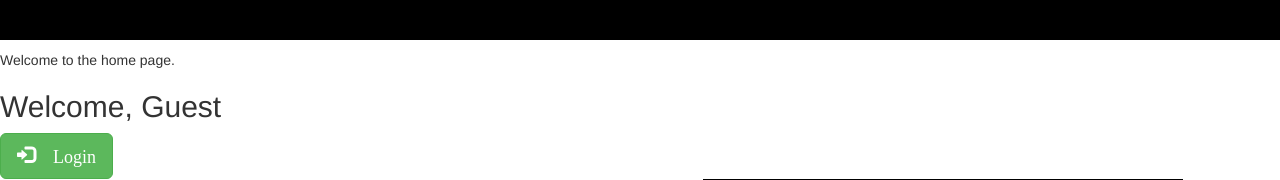
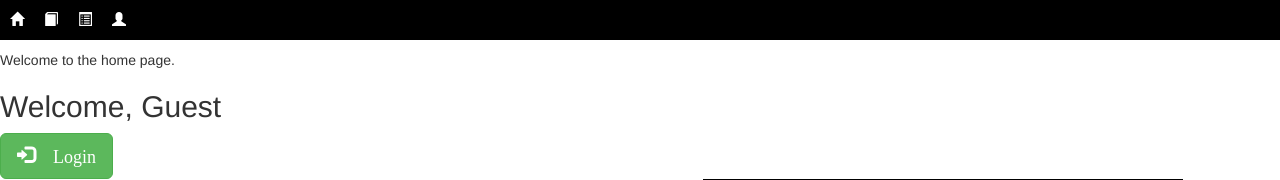
Before and after one commit to ch0164/lacrosse_scoreboard, a Django app: template core/templates/home.html in a window 1280 px wide. Shown: the top 180 px of the page. Run offline with Django 3.2, Linux system fonts and the light colour scheme; the template is opened without the code that fills it, so the values that code supplies are empty; some libraries are stand-ins or nearby versions.

Commit message:
Display field set to none makes icons not display.

```diff
--- a/core/templates/base.html
+++ b/core/templates/base.html
@@ -33,7 +33,6 @@
 
     #nav li {
         margin: 0;
-        display: none
     }
 
     #nav li a {
```
Also changed, not shown: db.sqlite3.
